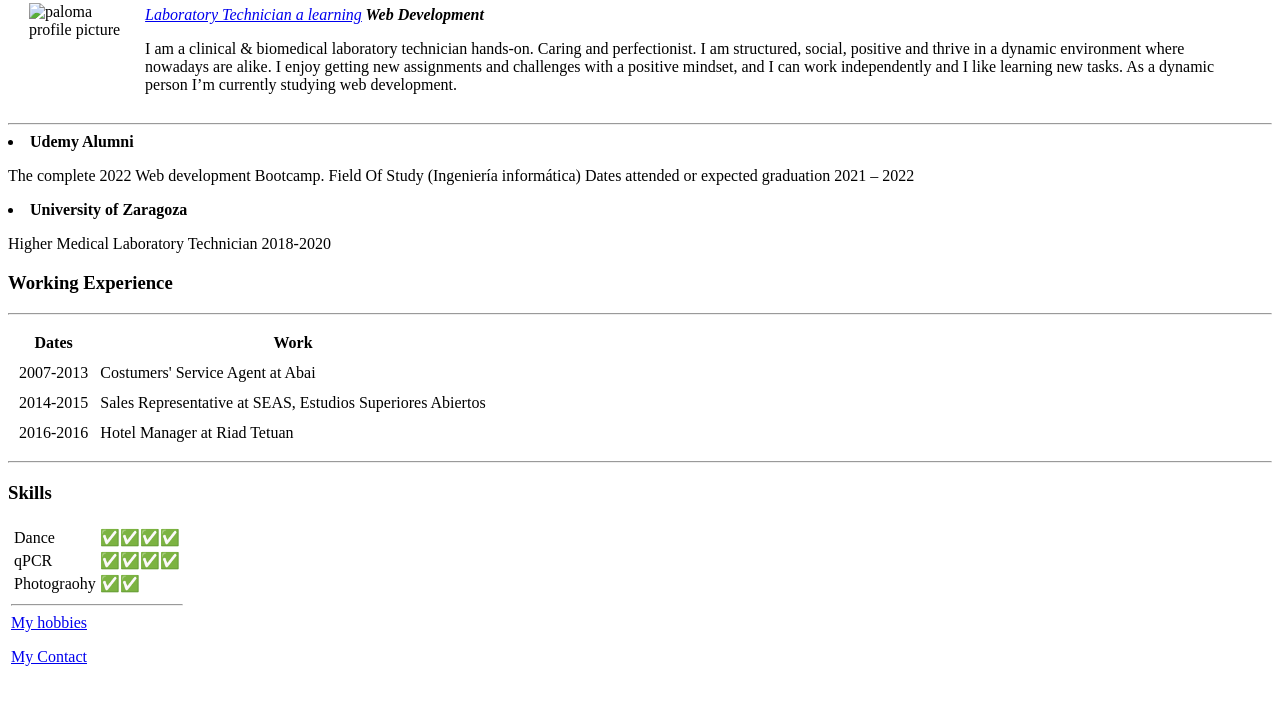
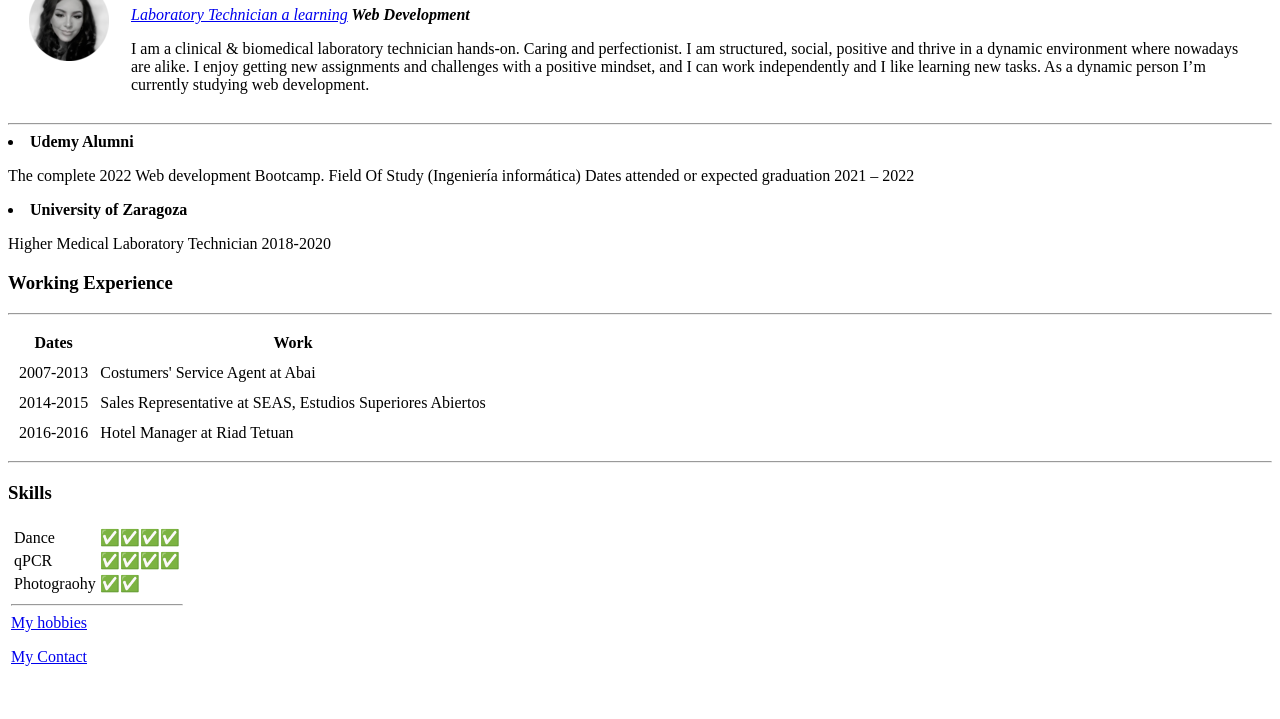
Before and after one commit to palomacasabona/My-CV, a plain HTML site: page index.html in a window 1280 px wide. Shown: the part 81-800 px from the top of the page. Drawn offline with Linux system fonts and the light colour scheme.

Commit message:
Update index.html

```diff
--- a/index.html
+++ b/index.html
@@ -8,7 +8,7 @@
 <body>
   <table cellspacing="20">
     <tr>
-      <td><img src=palomica2.png alt=" paloma profile picture"></td>
+      <td><img src=palomi2.png alt=" paloma profile picture"></td>
       <td><h1>Paloma Casabona</h1>
       <p><em> <a href="https://www.linkedin.com/in/palomacasabona/">Laboratory Technician a learning</a><strong> Web Development</strong> </em></p>
       <p>I am a clinical & biomedical laboratory technician hands-on. Caring and perfectionist. I am structured, social, positive and thrive in a dynamic environment where nowadays are alike. I enjoy getting new assignments and challenges with a positive mindset, and I can work independently and I like learning new tasks.
```
